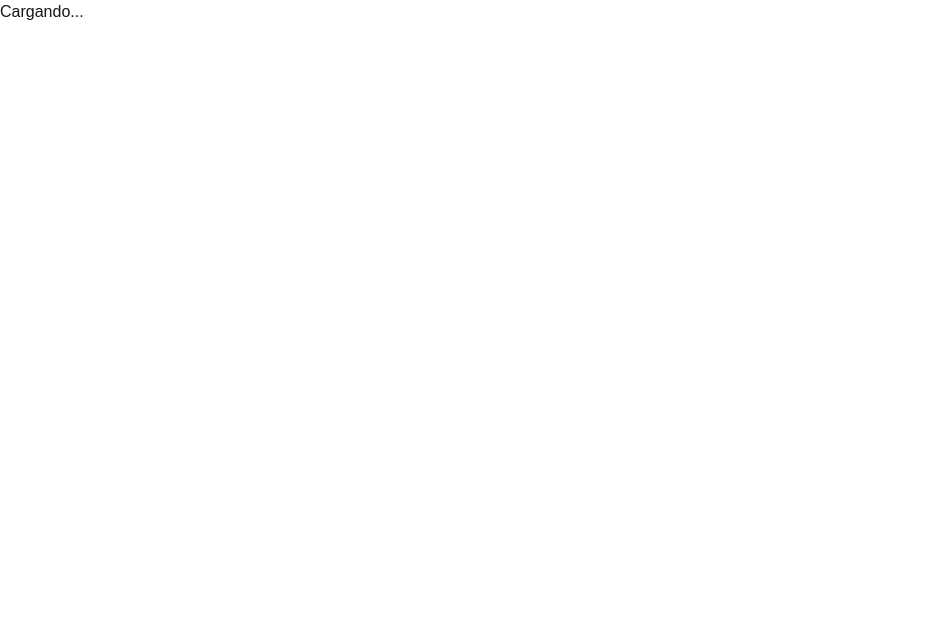
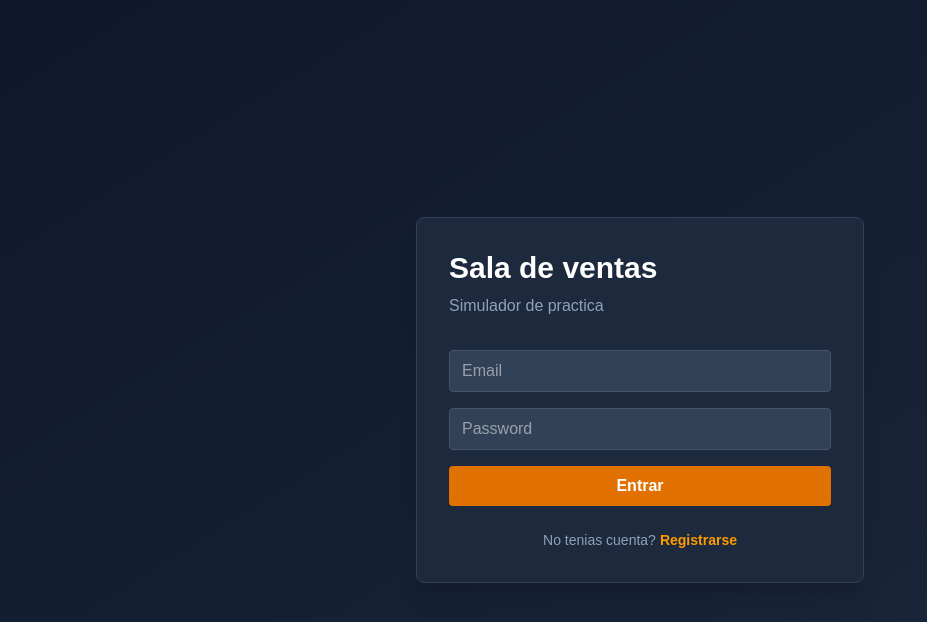
Before and after one commit to Saluneed/sala-de-ventas, a Next.js app: page / in a window 1280 px wide. Before the commit this address had no page. Shown: the top 622 px of the page, without its empty margins (0-927 px from the left). Built offline with nearby package versions, Linux system fonts and the light colour scheme.

Commit message:
Arreglar app/page.tsx vacío con codigo de login completo

```diff
--- a/app/page.tsx
+++ b/app/page.tsx
@@ -1,171 +1,64 @@
 'use client';
-import { useState, useEffect, useRef } from 'react';
-import { useRouter, useSearchParams } from 'next/navigation';
+import { useState } from 'react';
+import { useRouter } from 'next/navigation';
 
-export default function Chat() {
+export default function Login() {
   const router = useRouter();
-  const searchParams = useSearchParams();
-  const mode = searchParams.get('mode') || 'practica';
+  const [isRegister, setIsRegister] = useState(false);
+  const [email, setEmail] = useState('');
+  const [password, setPassword] = useState('');
+  const [name, setName] = useState('');
+  const [error, setError] = useState('');
+  const [loading, setLoading] = useState(false);
 
-  const [messages, setMessages] = useState<any[]>([]);
-  const [input, setInput] = useState('');
-  const [conversationId, setConversationId] = useState<number | null>(null);
-  const [loading, setLoading] = useState(false);
-  const [user, setUser] = useState<any>(null);
-  const [token, setToken] = useState<string>('');
-  const chatEndRef = useRef<HTMLDivElement>(null);
-
-  useEffect(() => {
-    const savedToken = localStorage.getItem('token');
-    const savedUser = localStorage.getItem('user');
-
-    if (!savedToken || !savedUser) {
-      router.push('/');
-      return;
-    }
-
-    setToken(savedToken);
-    setUser(JSON.parse(savedUser));
-
-    if (mode === 'vendedor' && !JSON.parse(savedUser).modeUnlocked) {
-      router.push('/chat?mode=practica');
-    }
-  }, [router, mode]);
-
-  useEffect(() => {
-    chatEndRef.current?.scrollIntoView({ behavior: 'smooth' });
-  }, [messages]);
-    const sendMessage = async (e: React.FormEvent) => {
+  const handleSubmit = async (e: React.FormEvent<HTMLFormElement>) => {
     e.preventDefault();
-    if (!input.trim() || loading || !token) return;
-
-    const userMessage = input;
-    setInput('');
+    setError('');
     setLoading(true);
-
-    try {
-      const response = await fetch('/api/chat', {
+        try {
+      const response = await fetch('/api/auth/login', {
         method: 'POST',
-        headers: {
-          'Content-Type': 'application/json',
-          'Authorization': `Bearer ${token}`
-        },
-        body: JSON.stringify({
-          conversationId,
-          message: userMessage,
-          mode
-        })
+        headers: { 'Content-Type': 'application/json' },
+        body: JSON.stringify({ email, password, name: isRegister ? name : undefined, register: isRegister })
       });
-
       const data = await response.json();
-
       if (!response.ok) {
-        alert(data.error || 'Error al enviar mensaje');
+        setError(data.error || 'Error');
         return;
       }
-
-      setConversationId(data.conversationId);
-      setMessages([
-        ...messages,
-        { role: 'user', content: userMessage },
-        { role: 'assistant', content: data.response }
-      ]);
-    } catch (error) {
-      console.error('Error:', error);
-      alert('Error de conexion');
+      localStorage.setItem('token', data.token);
+      localStorage.setItem('user', JSON.stringify(data.user));
+      router.push('/chat?mode=practica');
+    } catch (err) {
+      setError('Error de conexion');
     } finally {
       setLoading(false);
     }
   };
-
-  const logout = () => {
-    localStorage.removeItem('token');
-    localStorage.removeItem('user');
-    router.push('/');
-  };
-
-  if (!token || !user) return <div>Cargando...</div>;
     return (
-    <div className="h-screen flex flex-col bg-slate-900">
-      <div className="bg-slate-800 border-b border-slate-700 px-6 py-4 flex justify-between items-center">
-        <div>
-          <h1 className="text-2xl font-bold text-white">Sala de ventas</h1>
-          <p className="text-sm text-slate-400">
-            Modo: <span className="font-semibold text-amber-500 capitalize">{mode}</span>
-          </p>
-        </div>
-        <div className="flex items-center gap-4">
-          <span className="text-slate-300">{user.name}</span>
-          <button
-            onClick={logout}
-            className="bg-red-600 hover:bg-red-700 text-white px-3 py-1 rounded text-sm"
-          >
-            Salir
-          </button>
-        </div>
-      </div>
-
-      <div className="flex-1 overflow-y-auto px-6 py-4 space-y-4">
-        {messages.length === 0 && (
-          <div className="flex items-center justify-center h-full text-center text-slate-400">
+    <div className="min-h-screen bg-gradient-to-br from-slate-900 to-slate-800 flex items-center justify-center p-4">
+      <div className="bg-slate-800 rounded-lg shadow-xl p-8 w-full max-w-md border border-slate-700">
+        <h1 className="text-3xl font-bold text-white mb-2">Sala de ventas</h1>
+        <p className="text-slate-400 mb-8">Simulador de practica</p>
+        <form onSubmit={handleSubmit} className="space-y-4">
+          {isRegister && (
             <div>
-              <p className="text-lg mb-2">
-                {mode === 'practica'
-                  ? 'Con que perfil queres practicar hoy?'
-                  : 'Contame en que conversacion estas trabado'}
-              </p>
-              <p className="text-sm">Escribi un mensaje para comenzar</p>
+              <input type="text" value={name} onChange={(e) => setName(e.target.value)} placeholder="Nombre" className="w-full bg-slate-700 border border-slate-600 rounded px-3 py-2 text-white" required />
             </div>
-          </div>
-        )}
-
-        {messages.map((msg, idx) => (
-          <div
-            key={idx}
-            className={`flex ${msg.role === 'user' ? 'justify-end' : 'justify-start'}`}
-          >
-            <div
-              className={`max-w-xs lg:max-w-md px-4 py-2 rounded-lg ${
-                msg.role === 'user'
-                  ? 'bg-amber-600 text-white'
-                  : 'bg-slate-700 text-slate-100 border border-slate-600'
-              }`}
-            >
-              <p className="whitespace-pre-wrap text-sm">{msg.content}</p>
-            </div>
-          </div>
-        ))}
-
-        {loading && (
-          <div className="flex justify-start">
-            <div className="bg-slate-700 text-slate-400 px-4 py-2 rounded-lg text-sm">
-              {mode === 'practica' ? 'El afiliado esta escribiendo...' : 'Pensando...'}
-            </div>
-          </div>
-        )}
-
-        <div ref={chatEndRef} />
-      </div>
-            <div className="bg-slate-800 border-t border-slate-700 px-6 py-4">
-        <form onSubmit={sendMessage} className="flex gap-2">
-          <input
-            type="text"
-            value={input}
-            onChange={(e: React.ChangeEvent<HTMLInputElement>) => setInput(e.target.value)}
-            placeholder={mode === 'practica'
-              ? 'Escribi tu respuesta...'
-              : 'Describí la situacion o pegá el texto...'}
-            className="flex-1 bg-slate-700 border border-slate-600 rounded px-3 py-2 text-white placeholder-slate-400"
-            disabled={loading}
-          />
-          <button
-            type="submit"
-            disabled={loading || !input.trim()}
-            className="bg-amber-600 hover:bg-amber-700 text-white px-4 py-2 rounded font-semibold"
-          >
-            {loading ? '...' : 'Enviar'}
+          )}
+                    <input type="email" value={email} onChange={(e) => setEmail(e.target.value)} placeholder="Email" className="w-full bg-slate-700 border border-slate-600 rounded px-3 py-2 text-white" required />
+          <input type="password" value={password} onChange={(e) => setPassword(e.target.value)} placeholder="Password" className="w-full bg-slate-700 border border-slate-600 rounded px-3 py-2 text-white" required />
+          {error && <div className="bg-red-500 text-white px-3 py-2 rounded text-sm">{error}</div>}
+          <button type="submit" disabled={loading} className="w-full bg-amber-600 hover:bg-amber-700 text-white font-semibold py-2 rounded">
+            {loading ? 'Cargando...' : isRegister ? 'Registrarse' : 'Entrar'}
           </button>
         </form>
+                <p className="mt-6 text-center text-slate-400 text-sm">
+          {isRegister ? 'Ya tenias cuenta?' : 'No tenias cuenta?'}
+          <button onClick={() => setIsRegister(!isRegister)} className="text-amber-500 ml-1 font-semibold">
+            {isRegister ? 'Entrar' : 'Registrarse'}
+          </button>
+        </p>
       </div>
     </div>
   );
```
